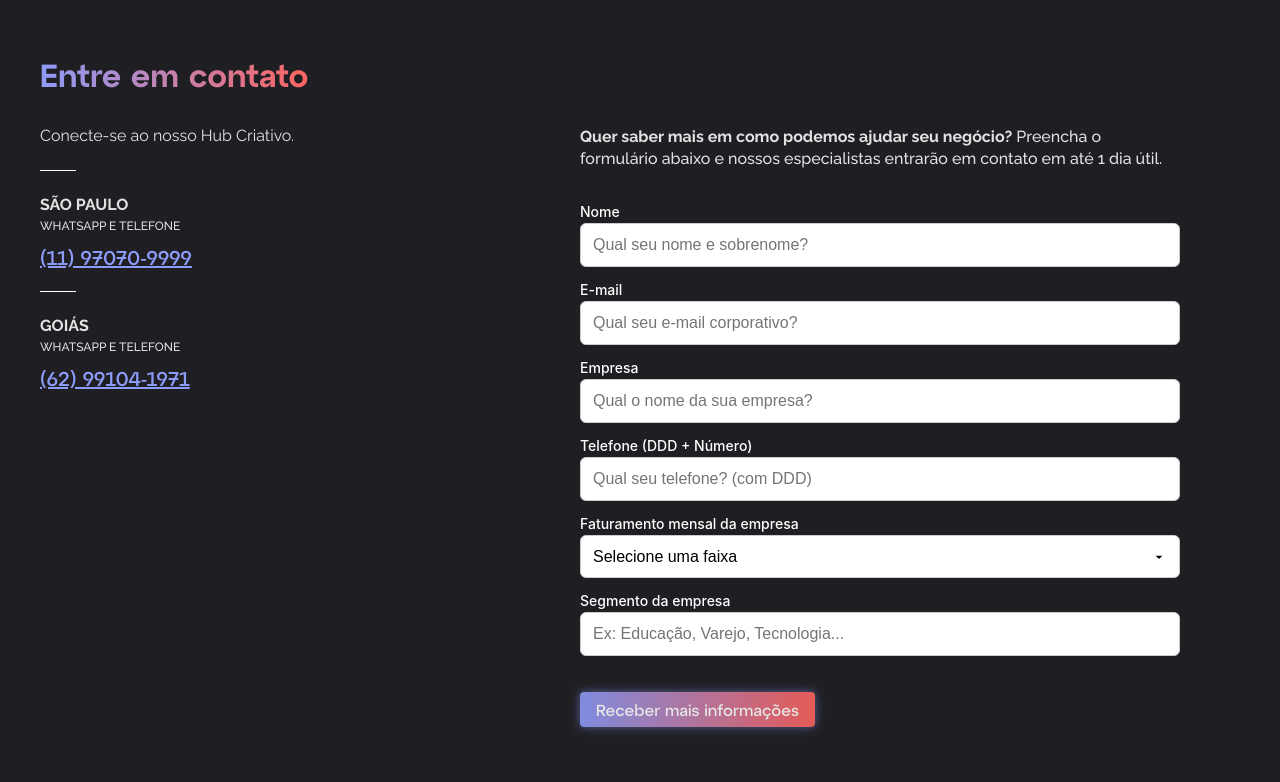
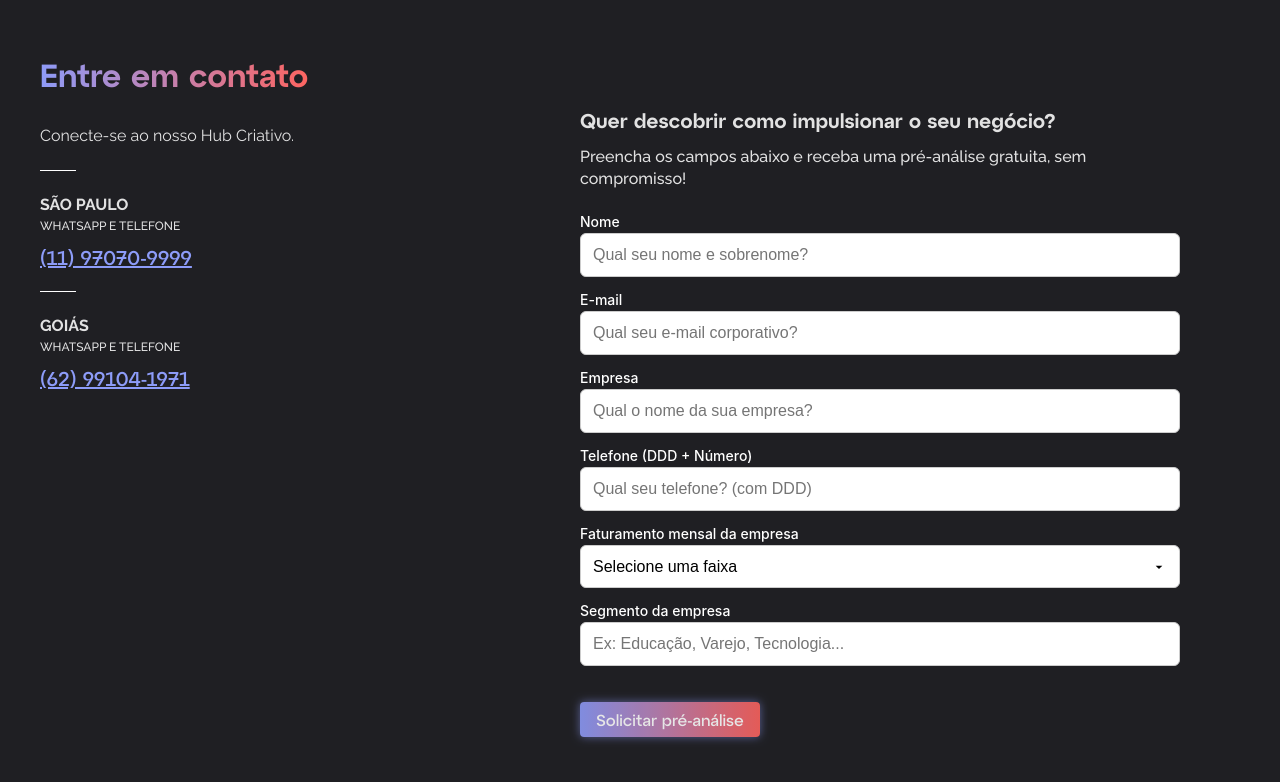
Before and after one commit to brunoruf/agenciagrow, a React (Vite) app: page / in a window 1280 px wide. Shown: the part 4343-5125 px from the top of the page. Built offline with nearby package versions, Linux system fonts and the light colour scheme.

Commit message:
Texto do form modificado

```diff
--- a/src/components/Contact/index.jsx
+++ b/src/components/Contact/index.jsx
@@ -58,7 +58,7 @@ const Contact = () => {
       );
 
       if (response.ok) {
-        setFeedbackMessage('Mensagem enviada com sucesso!');
+        setFeedbackMessage('Sucesso! Em breve entraremos em contato.');
         setFormData({
           nome: '',
           email: '',
@@ -98,13 +98,12 @@ const Contact = () => {
               (62) 99104-1971
             </a>
           </div>
-          <p className="paragraph-md contact-message-info">
-            Ou envie uma mensagem que responderemos em breve.
-          </p>
+
         </div>
       </div>
       <form className="contact-form" onSubmit={handleSubmit}>
-        <p className="paragraph-l intro-form"><strong>Quer saber mais em como podemos ajudar seu negócio?</strong> Preencha o formulário abaixo e nossos especialistas entrarão em contato em até 1 dia útil.</p>
+        <h3 className='title'>Quer descobrir como impulsionar o seu negócio?</h3>
+        <p className="paragraph-l intro-form">Preencha os campos abaixo e receba uma pré-análise gratuita, sem compromisso!</p>
         <label>
           Nome
           <input
@@ -187,7 +186,7 @@ const Contact = () => {
 
         <div className="form-submit">
           <button type="submit" className="button" disabled={loading}>
-            {loading ? 'Enviando...' : 'Receber mais informações'}
+            {loading ? 'Enviando...' : 'Solicitar pré-análise'}
           </button>
           <span className="form-feedback paragraph">{feedbackMessage}</span>
         </div>
--- a/src/components/Contact/style.css
+++ b/src/components/Contact/style.css
@@ -7,7 +7,7 @@
   display: flex;
   flex-direction: column;
   gap: 16px;
-  margin-top: 24px;
+  margin-top: 34px;
   max-width: 600px;
   width: 100%;
 }
@@ -93,7 +93,7 @@
 }
 
 .intro-form{
-    margin-bottom: 20px;
+    margin: 0 0 20px 0;
 }
 
 .form-submit button {
@@ -125,4 +125,8 @@
     .contact-message-info {
         display: none;
     }
+
+    .intro-form{
+    margin: 0 0 10px 0;
 }
+}
```
